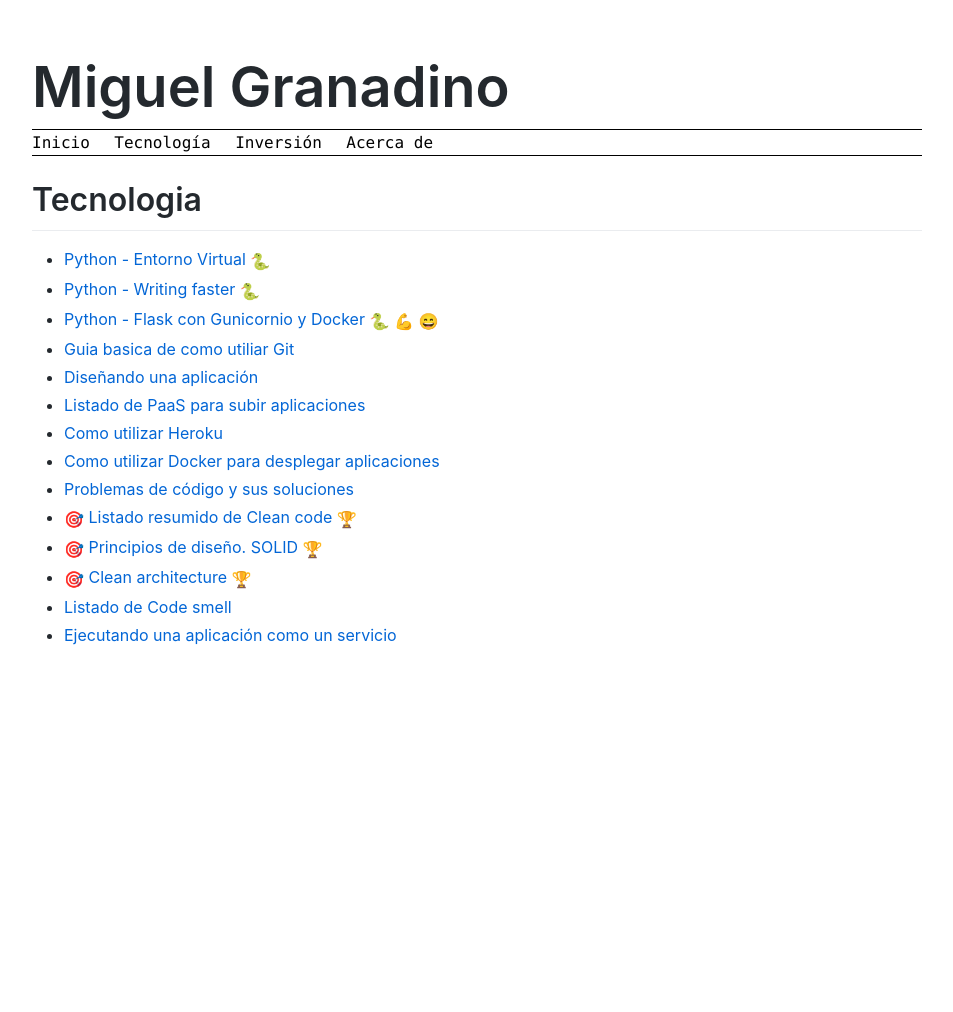
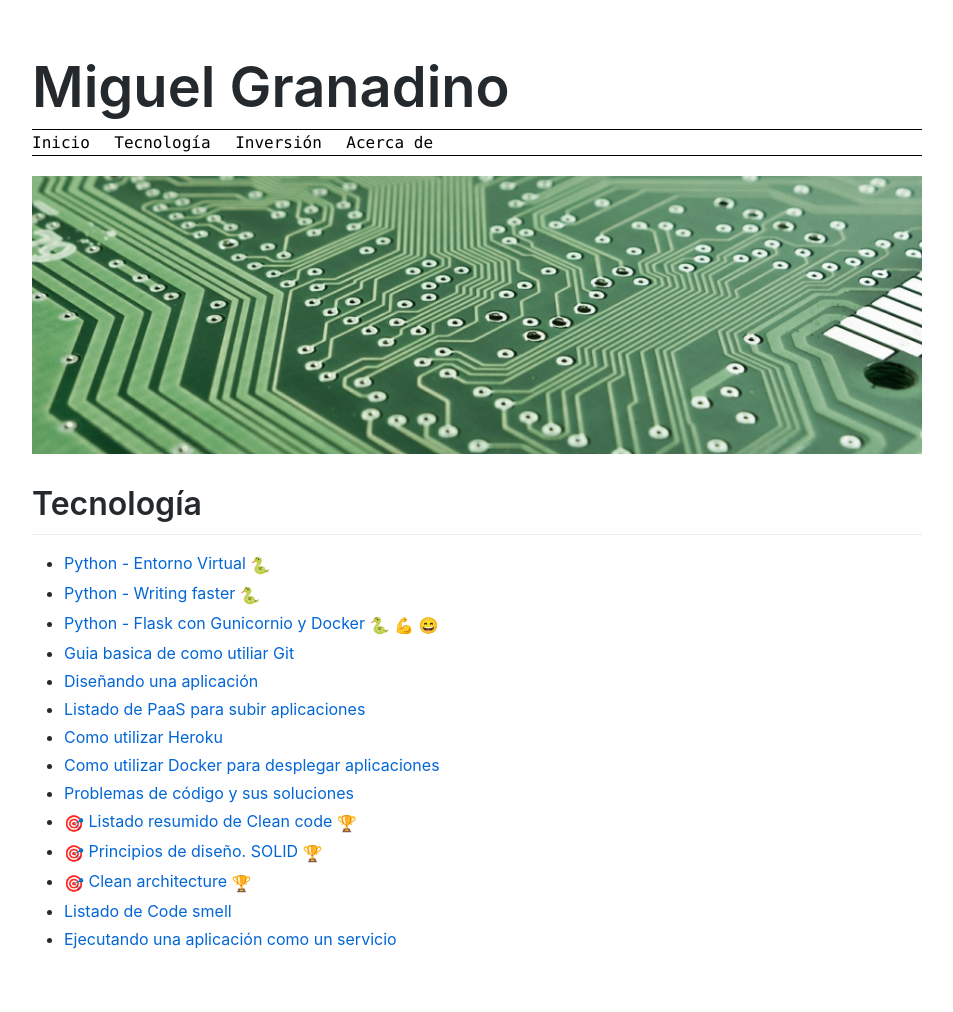
Before and after one commit to Akira3030/formacion, a Jekyll site: the page built from pages/tecnologia.md, in a window 1280 px wide. Shown: the whole page, without its empty margins (163-1116 px from the left). Built offline with Jekyll 4.4.1, drawn with Linux system fonts in a browser that asks for light colours; emoji names are drawn with the system emoji font; before the commit the page ends 900 px from its top, so only the background shows below that.

Commit message:
Update tecnologia.md

```diff
--- a/pages/tecnologia.md
+++ b/pages/tecnologia.md
@@ -3,7 +3,9 @@ layout: default
 title: Tecnología
 ---
 
-# Tecnologia
+![]({{ site.site_url }}/assets/img/board-453758_1920_alt_600.jpg)
+
+# Tecnología
 
 * [Python - Entorno Virtual](articulos/python-entorno-virtual.md) :snake:
 * [Python - Writing faster](articulos/written-faster-python.md) :snake:
```
